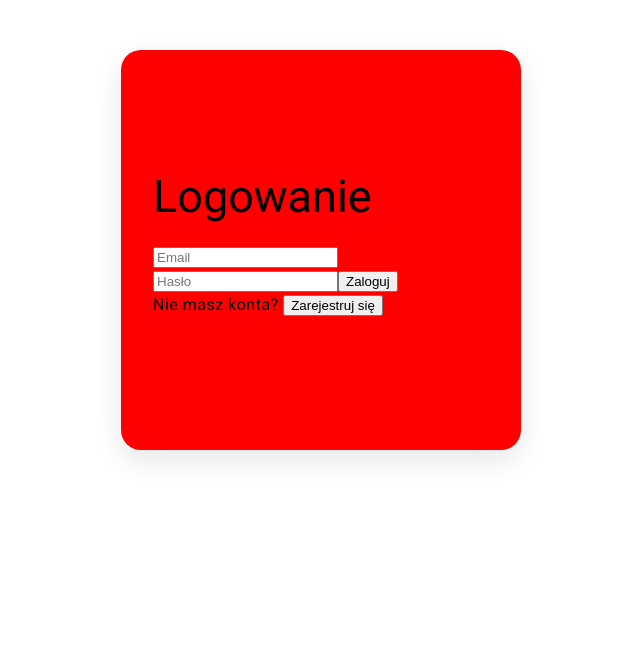
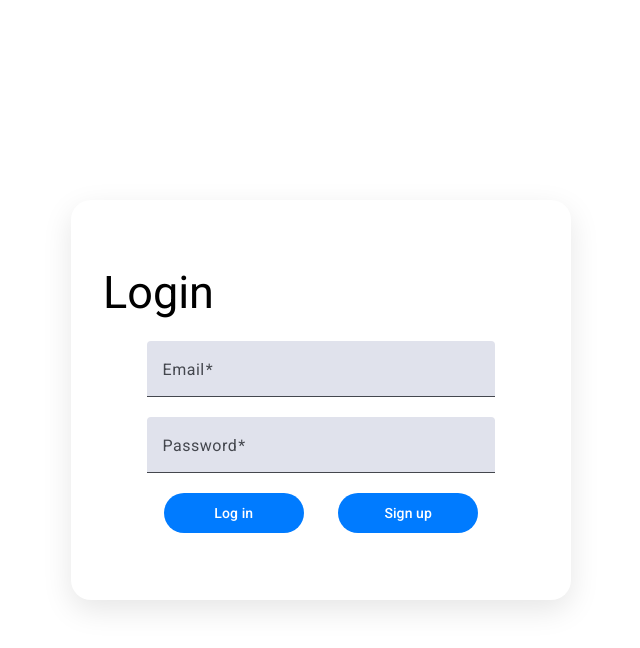
Before and after one commit to MeMichaelAngelo/RealtimeDashboard, an Angular app: page / in a window 1280 px wide. Shown: the top 648 px of the page, without its empty margins (319-959 px from the left). Built offline with nearby package versions, Linux system fonts and the light colour scheme.

Commit message:
WIP: Basic component's view

```diff
--- a/src/app/login-page/login-page.component.html
+++ b/src/app/login-page/login-page.component.html
@@ -1,38 +1,88 @@
-<div class="scene">
+<form [formGroup]="loginRegisterForm">
+  <div class="container">
     <div class="card" [class.flipped]="isFlipped">
       <!-- FRONT -->
+
       <div class="card-face front">
-      <h2>Logowanie</h2>
+        <h2>Login</h2>
+        <div class="card__inputs">
+          <mat-form-field>
+            <mat-label>Email</mat-label>
+            <input matInput formControlName="email" placeholder="Enter email" />
+          </mat-form-field>
+          <app-form-validation
+            [control]="loginRegisterForm.get('email')!"
+          ></app-form-validation>
 
-      <form>
-        <input type="email" placeholder="Email" />
-        <input type="password" placeholder="Hasło" />
+          <mat-form-field>
+            <mat-label>Password</mat-label>
+            <input
+              matInput
+              type="password"
+              formControlName="password"
+              placeholder="Enter password"
+            />
+          </mat-form-field>
+          <app-form-validation
+            [control]="loginRegisterForm.get('password')!"
+          ></app-form-validation>
+        </div>
 
-        <button type="submit">Zaloguj</button>
-      </form>
+        <div class="card__buttons">
+          <button mat-flat-button type="submit">Log in</button>
 
-      <p>
-        Nie masz konta?
-        <button type="button" (click)="flipCard()">Zarejestruj się</button>
-      </p>
+          <button mat-flat-button type="button" (click)="flipCard()">
+            Sign up
+          </button>
+        </div>
       </div>
 
       <!-- BACK -->
       <div class="card-face back">
-      <h2>Rejestracja</h2>
+        <h2>Registration</h2>
+        <div class="card__inputs">
+          <mat-form-field>
+            <mat-label>User name</mat-label>
+            <input
+              matInput
+              formControlName="name"
+              placeholder="Enter user name"
+            />
+          </mat-form-field>
+          <app-form-validation
+            [control]="loginRegisterForm.get('name')!"
+          ></app-form-validation>
 
-      <form>
-        <input type="text" placeholder="Nazwa użytkownika" />
-        <input type="email" placeholder="Email" />
-        <input type="password" placeholder="Hasło" />
+          <mat-form-field>
+            <mat-label>Email</mat-label>
+            <input matInput formControlName="email" placeholder="Enter email" />
+          </mat-form-field>
+          <app-form-validation
+            [control]="loginRegisterForm.get('email')!"
+          ></app-form-validation>
 
-        <button type="submit">Utwórz konto</button>
-      </form>
+          <mat-form-field>
+            <mat-label>Password</mat-label>
+            <input
+              matInput
+              type="password"
+              formControlName="password"
+              placeholder="Enter password"
+            />
+          </mat-form-field>
+          <app-form-validation
+            [control]="loginRegisterForm.get('password')!"
+          ></app-form-validation>
+        </div>
 
-      <p>
-        Masz już konto?
-        <button type="button" (click)="flipCard()">Zaloguj się</button>
-      </p>
+        <div class="card__buttons">
+          <button mat-flat-button type="submit">Create an account</button>
+
+          <button mat-flat-button type="button" (click)="flipCard()">
+            Log in
+          </button>
         </div>
       </div>
     </div>
+  </div>
+</form>
--- a/src/app/login-page/login-page.component.scss
+++ b/src/app/login-page/login-page.component.scss
@@ -1,17 +1,24 @@
 app-login-page {
-  .scene {
-    width: 400px;
-    height: 400px;
+  --mdc-filled-button-container-color: #007bff;
+
+  .container {
+    width: 100%;
+    min-height: 100vh;
     perspective: 1000px;
-    margin: 50px auto;
+    display: flex;
+    justify-content: center;
+    align-items: center;
   }
 
   .card {
-    width: 100%;
-    height: 100%;
+    display: flex;
+    width: 500px;
+    height: 400px;
     position: relative;
     transform-style: preserve-3d;
     transition: transform 0.5s ease;
+    justify-content: center;
+    align-items: center;
   }
 
   .flipped {
@@ -25,7 +32,7 @@ app-login-page {
     box-sizing: border-box;
     backface-visibility: hidden;
     border-radius: 20px;
-    padding: 32px;
+    padding: 0 32px 0;
     background: white;
     box-shadow: 0 10px 30px rgba(0, 0, 0, 0.1);
     display: flex;
@@ -33,12 +40,46 @@ app-login-page {
     justify-content: center;
   }
 
+  .card__inputs {
+    width: 80%;
+    place-self: center;
+  }
+
+  .card__buttons {
+    width: 80%;
+    place-self: center;
+    display: flex;
+    justify-content: space-around;
+  }
+
   .front {
-    background-color: red;
   }
 
   .back {
     transform: rotateY(180deg);
-    background-color: blue;
+  }
+
+  .mdc-button__label {
+    line-height: normal;
+  }
+
+  mat-form-field {
+    width: 100%;
+  }
+
+  div > mat-form-field:not(:first-child) {
+    margin-top: 20px;
+  }
+
+  div > mat-form-field:last-of-type {
+    margin-bottom: 20px;
+  }
+
+  .mat-mdc-form-field-bottom-align {
+    display: none;
+  }
+
+  button {
+    width: 40%;
   }
 }
--- a/src/app/login-page/login-page.component.ts
+++ b/src/app/login-page/login-page.component.ts
@@ -1,21 +1,80 @@
 import {
   ChangeDetectionStrategy,
   Component,
+  OnInit,
   ViewEncapsulation,
 } from '@angular/core';
+import {
+  FormBuilder,
+  FormGroup,
+  FormsModule,
+  ReactiveFormsModule,
+  Validators,
+} from '@angular/forms';
+import { MatInputModule } from '@angular/material/input';
+import { MatFormFieldModule } from '@angular/material/form-field';
+import { TooltipPosition, MatTooltipModule } from '@angular/material/tooltip';
+import { MatButtonModule } from '@angular/material/button';
+
+import { CreateTaskFormValidationComponent } from '../main-page/create-task-form-validation/create-task-form-validation';
+import { strongPasswordRegexpSchema } from '../password-regex/password-regex';
 
 @Component({
   selector: 'app-login-page',
   templateUrl: './login-page.component.html',
   styleUrl: './login-page.component.scss',
   standalone: true,
+  imports: [
+    CreateTaskFormValidationComponent,
+    FormsModule,
+    ReactiveFormsModule,
+    MatTooltipModule,
+    MatInputModule,
+    MatFormFieldModule,
+    MatButtonModule,
+  ],
   encapsulation: ViewEncapsulation.None,
   changeDetection: ChangeDetectionStrategy.OnPush,
 })
-export class LoginPageComponent {
+export class LoginPageComponent implements OnInit {
+  constructor(private fb: FormBuilder) {}
+
   isFlipped = false;
+  loginRegisterForm!: FormGroup;
+
+  ngOnInit() {
+    this.loginOrRegisterUser();
+  }
 
   flipCard(): void {
     this.isFlipped = !this.isFlipped;
   }
+
+  loginOrRegisterUser(): void {
+    this.loginRegisterForm = this.fb.group({
+      email: [
+        '',
+        [
+          Validators.required,
+          Validators.pattern(/^[^\s@]+@[^\s@]+\.[^\s@]{2,}$/),
+        ],
+      ],
+      name: [
+        '',
+        [
+          Validators.required,
+          Validators.minLength(6),
+          Validators.maxLength(30),
+        ],
+      ],
+      password: [
+        '',
+        [
+          Validators.required,
+          Validators.minLength(8),
+          Validators.pattern(strongPasswordRegexpSchema),
+        ],
+      ],
+    });
+  }
 }
--- /dev/null
+++ b/src/app/password-regex/password-regex.ts
@@ -0,0 +1,2 @@
+export const strongPasswordRegexpSchema: RegExp =
+  /^(?=.*[a-z])(?=.*[A-Z])(?=.*\d)(?=.*[^A-Za-z\d]).{8,}$/;
```
Lines whose indentation alone changed are shown as unchanged.
